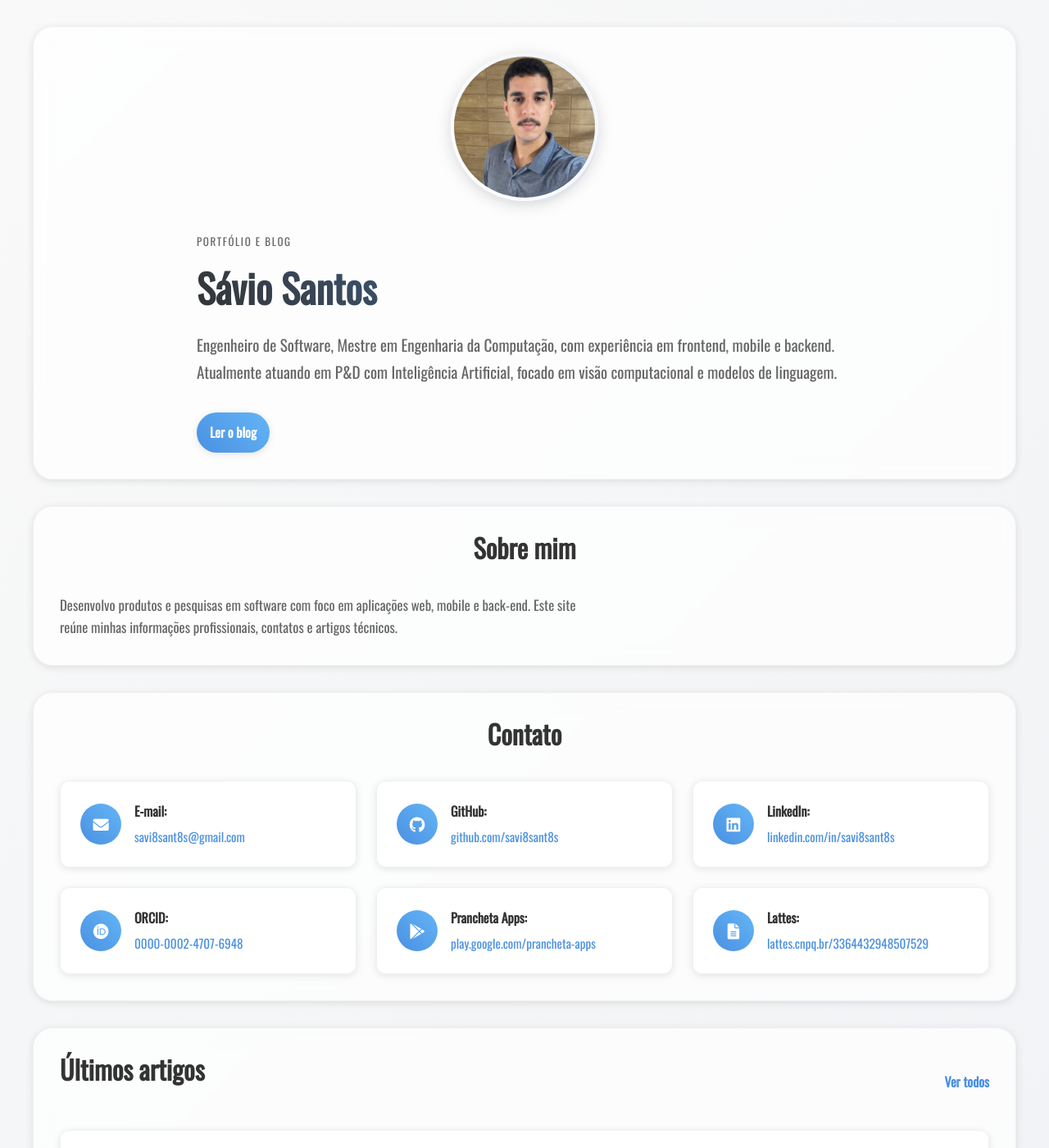
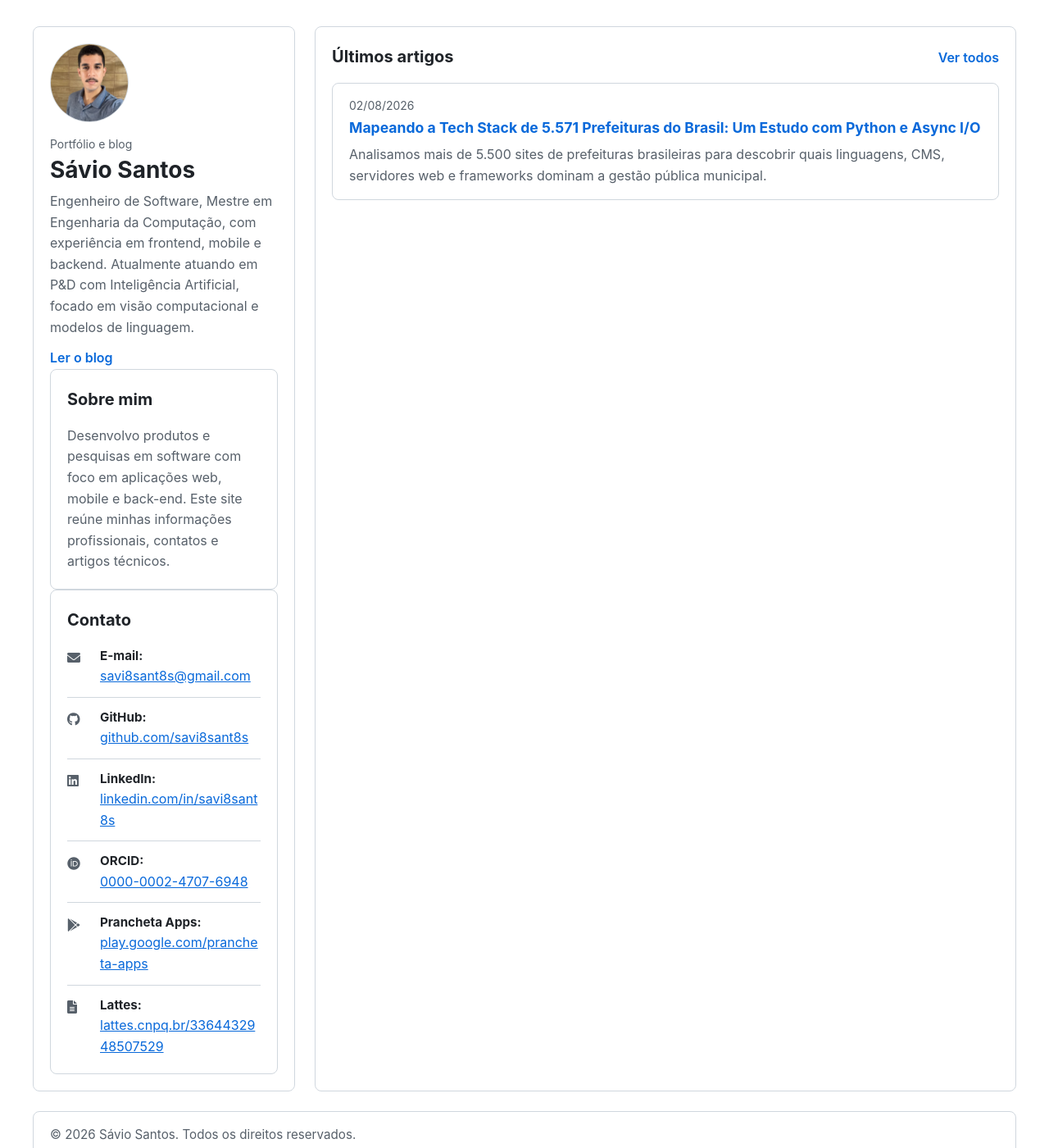
Before and after one commit to savi8sant8s/savi8sant8s.github.io, a Jekyll site: the page built from index.html, in a window 1280 px wide and 1400 px high. Shown: the whole window at 82% size. Built offline with Jekyll 4.4.1, drawn with Linux system fonts in a browser that asks for light colours.

Commit message:
refactor: Update layout structure and styles for homepage sections

```diff
--- a/index.html
+++ b/index.html
@@ -19,11 +19,10 @@ permalink: /
 
 <body class="home-page">
     <main class="home-layout">
-        <section class="hero-card">
+        <aside class="hero-card">
             <div class="profile-section">
                 <div class="image-wrapper">
                     <img class="logo" src="/images/logo.jpeg" alt="Sávio Santos" loading="lazy">
-                    <div class="image-overlay"></div>
                 </div>
                 <div class="profile-info">
                     <p class="eyebrow">{{ site.data.profile.eyebrow }}</p>
@@ -32,8 +31,6 @@ permalink: /
                     <a class="blog-link" href="/blog/">Ler o blog</a>
                 </div>
             </div>
-        </section>
-
             <section class="section-block">
                 <h2 class="section-title">Sobre mim</h2>
                 <p class="about-text">{{ site.data.profile.about }}</p>
@@ -57,15 +54,16 @@ permalink: /
                     {% endfor %}
                 </div>
             </section>
+        </aside>
 
-        <section class="section-block">
+        <section class="section-block blog-panel">
             <div class="section-header-row">
                 <h2 class="section-title section-title-inline">Últimos artigos</h2>
                 <a class="section-link" href="/blog/">Ver todos</a>
             </div>
 
-            <div class="post-list">
-                {% for post in site.posts limit: 3 %}
+            <div class="post-list post-list-wide">
+                {% for post in site.posts limit: 5 %}
                 <article class="post-card post-card-list">
                     <p class="post-meta">{{ post.date | date: "%d/%m/%Y" }}</p>
                     <h3 class="post-heading">
--- a/style.css
+++ b/style.css
@@ -1,93 +1,133 @@
-@font-face {
-    font-family: 'Oswald';
-    src: url('fonts/Oswald-Regular.ttf') format('truetype');
-}
-
 :root {
-    --primary-bg: #f9f9f9;
-    --card-bg: #b4b6b849;
-    --text-primary: #333;
-    --text-secondary: #666;
-    --accent-color: #4a90e2;
-    --shadow-light: 0 2px 10px rgba(0,0,0,0.1);
-    --shadow-medium: 0 4px 20px rgba(0,0,0,0.15);
-    --border-radius: 12px;
-    --transition: all 0.3s cubic-bezier(0.4, 0, 0.2, 1);
+    --bg: #ffffff;
+    --surface: #ffffff;
+    --border: #d0d7de;
+    --text: #1f2328;
+    --muted: #57606a;
+    --link: #0969da;
+    --link-hover: #054da7;
+    --max-width: 1200px;
 }
 
 * {
     box-sizing: border-box;
 }
 
+html,
 body {
-    font-family: 'Oswald', sans-serif;
     margin: 0;
-    padding: 0;
-    display: flex;
-    justify-content: center;
-    background: linear-gradient(135deg, var(--primary-bg) 0%, #f0f2f5 100%);
-    min-height: 100vh;
-    color: var(--text-primary);
+    background: var(--bg);
+    color: var(--text);
+    font-family: -apple-system, BlinkMacSystemFont, "Segoe UI", Helvetica, Arial, sans-serif;
     line-height: 1.6;
 }
 
-body.home-page {
+body.home-page,
+body.site-shell {
     display: block;
 }
 
-.container {
-    display: grid;
-    grid-template-columns: 1fr;
-    max-width: 1200px;
-    width: 100%;
-    padding: 2rem;
-    gap: 3rem;
-    animation: fadeInUp 0.6s ease-out;
+body {
+    min-height: 100vh;
+}
+
+a {
+    color: var(--link);
+}
+
+a:hover {
+    color: var(--link-hover);
+}
+
+img {
+    display: block;
+    max-width: 100%;
 }
 
 .home-layout {
-    width: min(1200px, calc(100% - 2rem));
+    width: min(var(--max-width), calc(100% - 2rem));
     margin: 0 auto;
-    padding: 2rem 0 4rem;
+    padding: 2rem 0 3rem;
     display: grid;
-    gap: 2rem;
+    grid-template-columns: minmax(260px, 320px) minmax(0, 1fr);
+    gap: 1.5rem;
+    align-items: start;
 }
 
 .hero-card,
 .section-block,
+.post-card,
 .footer-static {
-    background: rgba(255, 255, 255, 0.72);
-    border: 1px solid rgba(180, 182, 184, 0.18);
-    border-radius: 24px;
-    box-shadow: var(--shadow-light);
-    backdrop-filter: blur(10px);
+    background: var(--surface);
+    border: 1px solid var(--border);
+    border-radius: 8px;
+}
+
+.hero-card,
+.section-block {
+    padding: 1.25rem;
 }
 
 .hero-card {
-    padding: 2rem;
+    position: sticky;
+    top: 1rem;
 }
 
-.section-block {
-    padding: 1.5rem 2rem 2rem;
+.profile-section {
+    display: grid;
+    gap: 1rem;
 }
 
-.footer-static {
-    padding: 1rem 1.5rem;
-    text-align: center;
-    color: var(--text-secondary);
+.image-wrapper {
+    width: 96px;
+    height: 96px;
 }
 
-.eyebrow {
-    margin: 0 0 0.5rem;
-    text-transform: uppercase;
-    letter-spacing: 0.12em;
-    color: var(--text-secondary);
-    font-size: 0.82rem;
+.logo {
+    width: 96px;
+    height: 96px;
+    border-radius: 50%;
+    object-fit: cover;
+    border: 1px solid var(--border);
+}
+
+.eyebrow,
+.post-meta,
+.blog-eyebrow {
+    margin: 0 0 0.25rem;
+    color: var(--muted);
+    font-size: 0.875rem;
+}
+
+.name {
+    margin: 0;
+    font-size: 1.75rem;
+    line-height: 1.2;
+}
+
+.subtitle,
+.about-text,
+.blog-description,
+.post-excerpt {
+    margin: 0.5rem 0 0;
+    color: var(--muted);
+}
+
+.blog-link {
+    display: inline-block;
+    margin-top: 0.75rem;
+    font-weight: 600;
+    text-decoration: none;
+}
+
+.section-title {
+    margin: 0 0 1rem;
+    font-size: 1.25rem;
 }
 
 .section-header-row {
     display: flex;
-    align-items: center;
+    align-items: baseline;
     justify-content: space-between;
     gap: 1rem;
     margin-bottom: 1rem;
@@ -97,333 +137,48 @@ body.home-page {
     margin: 0;
 }
 
-.section-link {
-    color: var(--accent-color);
+.section-link,
+.site-home-link {
     text-decoration: none;
-    font-weight: 600;
-}
-
-.section-link:hover {
-    text-decoration: underline;
-}
-
-.about-text {
-    margin: 0;
-    max-width: 75ch;
-    color: var(--text-secondary);
-    font-size: 1.05rem;
-}
-
-.footer-static p {
-    margin: 0;
-}
-
-.section-block .post-list {
-    grid-template-columns: repeat(auto-fit, minmax(240px, 1fr));
-}
-
-/* Language Toggle */
-.language-toggle {
-    position: fixed;
-    top: 2rem;
-    right: 2rem;
-    z-index: 1000;
-}
-
-.lang-btn {
-    display: flex;
-    align-items: center;
-    gap: 0.5rem;
-    padding: 0.7rem 1rem;
-    background: rgba(255, 255, 255, 0.9);
-    border: 2px solid var(--card-bg);
-    border-radius: 50px;
-    color: var(--text-primary);
-    font-family: 'Oswald', sans-serif;
-    font-weight: 600;
-    cursor: pointer;
-    transition: var(--transition);
-    backdrop-filter: blur(10px);
-    box-shadow: var(--shadow-light);
-}
-
-.lang-btn:hover {
-    transform: translateY(-2px);
-    box-shadow: var(--shadow-medium);
-    border-color: var(--accent-color);
-}
-
-.lang-btn.active {
-    background: var(--accent-color);
-    color: white;
-    border-color: var(--accent-color);
-}
-
-/* Header Section */
-.header {
-    text-align: center;
-    opacity: 0;
-    transform: translateY(30px);
-    transition: var(--transition);
-}
-
-.header.fade-in {
-    opacity: 1;
-    transform: translateY(0);
-}
-
-.profile-section {
-    display: flex;
-    flex-direction: column;
-    align-items: center;
-    gap: 2rem;
-}
-
-.image-wrapper {
-    position: relative;
-    display: inline-block;
-}
-
-.logo {
-    width: 180px;
-    height: 180px;
-    border-radius: 50%;
-    object-fit: cover;
-    box-shadow: var(--shadow-medium);
-    transition: var(--transition);
-    border: 4px solid white;
-}
-
-.logo:hover {
-    transform: scale(1.05);
-    box-shadow: 0 8px 30px rgba(0,0,0,0.2);
-}
-
-.image-overlay {
-    position: absolute;
-    top: 0;
-    left: 0;
-    right: 0;
-    bottom: 0;
-    border-radius: 50%;
-    background: linear-gradient(45deg, transparent 0%, rgba(74, 144, 226, 0.1) 100%);
-    pointer-events: none;
-}
-
-.profile-info {
-    max-width: 800px;
-}
-
-.name {
-    font-size: 3rem;
-    margin: 0 0 1rem 0;
-    background: linear-gradient(45deg, var(--text-primary), var(--accent-color));
-    -webkit-background-clip: text;
-    -webkit-text-fill-color: transparent;
-    background-clip: text;
-    font-weight: 600;
-}
-
-.subtitle {
-    font-size: 1.2rem;
-    color: var(--text-secondary);
-    margin: 0 0 1.5rem 0;
-    line-height: 1.7;
-}
-
-.status-badge {
-    display: inline-flex;
-    align-items: center;
-    gap: 0.5rem;
-    padding: 0.5rem 1rem;
-    background: rgba(76, 175, 80, 0.1);
-    border: 1px solid rgba(76, 175, 80, 0.3);
-    border-radius: 25px;
-    color: #4caf50;
-    font-size: 0.9rem;
-    font-weight: 600;
-}
-
-.pulse {
-    animation: pulse 2s infinite;
-}
-
-@keyframes pulse {
-    0% { opacity: 1; }
-    50% { opacity: 0.5; }
-    100% { opacity: 1; }
-}
-
-/* Contacts Section */
-.contacts-section {
-    opacity: 0;
-    transform: translateY(30px);
-    transition: var(--transition);
-    transition-delay: 0.2s;
-}
-
-.contacts-section.fade-in {
-    opacity: 1;
-    transform: translateY(0);
-}
-
-.section-title {
-    font-size: 2rem;
-    text-align: center;
-    margin: 0 0 2rem 0;
-    color: var(--text-primary);
     font-weight: 600;
 }
 
 .contacts-grid {
     display: grid;
-    grid-template-columns: repeat(auto-fit, minmax(320px, 1fr));
-    gap: 1.5rem;
+    gap: 0.75rem;
 }
 
 .contact-card {
-    display: flex;
-    align-items: center;
-    gap: 1rem;
-    padding: 1.5rem;
-    background: rgba(255, 255, 255, 0.7);
-    border-radius: var(--border-radius);
-    box-shadow: var(--shadow-light);
-    transition: var(--transition);
-    backdrop-filter: blur(10px);
-    border: 1px solid rgba(180, 182, 184, 0.2);
-    opacity: 0;
-    transform: translateY(20px);
-    animation: slideInUp 0.6s ease-out forwards;
+    display: grid;
+    grid-template-columns: 28px minmax(0, 1fr);
+    gap: 0.75rem;
+    align-items: start;
+    padding-top: 0.75rem;
+    border-top: 1px solid var(--border);
 }
 
-.contact-card:hover {
-    transform: translateY(-5px);
-    box-shadow: var(--shadow-medium);
-    background: rgba(255, 255, 255, 0.9);
+.contact-card:first-child {
+    border-top: 0;
+    padding-top: 0;
 }
 
 .contact-icon {
-    display: flex;
-    align-items: center;
-    justify-content: center;
-    width: 50px;
-    height: 50px;
-    background: linear-gradient(45deg, var(--accent-color), #64b5f6);
-    color: white;
-    border-radius: 50%;
-    font-size: 1.2rem;
-    flex-shrink: 0;
-}
-
-.contact-info {
-    flex: 1;
-    min-width: 0;
+    color: var(--muted);
+    padding-top: 0.15rem;
 }
 
 .contact-title {
     display: block;
-    color: var(--text-primary);
-    font-size: 1rem;
-    margin-bottom: 0.3rem;
+    color: var(--text);
+    font-size: 0.95rem;
 }
 
 .contact-link {
-    color: var(--accent-color);
-    text-decoration: none;
-    word-break: break-all;
-    transition: var(--transition);
-    font-size: 0.95rem;
+    word-break: break-word;
 }
 
-.contact-link:hover {
-    color: #2196f3;
-    text-decoration: underline;
-}
-
-/* Footer */
-.footer {
-    text-align: center;
-    padding: 2rem 0;
-    color: var(--text-secondary);
-    font-size: 0.9rem;
-    opacity: 0;
-    transform: translateY(20px);
-    transition: var(--transition);
-    transition-delay: 0.4s;
-}
-
-.footer.fade-in {
-    opacity: 1;
-    transform: translateY(0);
-}
-
-.blog-link {
-    display: inline-flex;
-    align-items: center;
-    margin-top: 0.5rem;
-    padding: 0.75rem 1rem;
-    border-radius: 999px;
-    background: linear-gradient(45deg, var(--accent-color), #64b5f6);
-    color: white;
-    text-decoration: none;
-    font-weight: 600;
-    transition: var(--transition);
-    box-shadow: var(--shadow-light);
-}
-
-.blog-link:hover {
-    transform: translateY(-2px);
-    box-shadow: var(--shadow-medium);
-}
-
-body.site-shell {
-    display: block;
-}
-
-.blog-layout {
-    width: min(960px, calc(100% - 2rem));
-    margin: 0 auto;
-    padding: 3rem 0 4rem;
-}
-
-.blog-header {
-    display: grid;
-    gap: 1rem;
-    margin-bottom: 2rem;
-    padding-bottom: 1.5rem;
-    border-bottom: 1px solid rgba(0, 0, 0, 0.08);
-}
-
-.site-home-link {
-    color: var(--accent-color);
-    text-decoration: none;
-    font-weight: 600;
-}
-
-.site-home-link:hover {
-    text-decoration: underline;
-}
-
-.blog-eyebrow {
-    margin: 0;
-    text-transform: uppercase;
-    letter-spacing: 0.12em;
-    color: var(--text-secondary);
-    font-size: 0.82rem;
-}
-
-.blog-title {
-    margin: 0.15rem 0 0;
-    font-size: clamp(2rem, 4vw, 3.5rem);
-    line-height: 1.1;
-}
-
-.blog-description {
-    margin: 0.5rem 0 0;
-    max-width: 65ch;
-    color: var(--text-secondary);
-    font-size: 1.05rem;
+.blog-panel {
+    min-height: 100%;
 }
 
 .post-list {
@@ -431,169 +186,86 @@ body.site-shell {
     gap: 1rem;
 }
 
-.post-card {
-    padding: 1.5rem;
-    background: rgba(255, 255, 255, 0.78);
-    border: 1px solid rgba(180, 182, 184, 0.18);
-    border-radius: var(--border-radius);
-    box-shadow: var(--shadow-light);
-    backdrop-filter: blur(10px);
+.post-list-wide {
+    grid-template-columns: repeat(auto-fit, minmax(260px, 1fr));
 }
 
-.post-card-list {
-    transition: var(--transition);
-}
-
-.post-card-list:hover {
-    transform: translateY(-3px);
-    box-shadow: var(--shadow-medium);
+.post-card {
+    padding: 1rem 1.25rem;
 }
 
 .post-card-list a {
-    color: inherit;
     text-decoration: none;
-}
-
-.post-card-list a:hover {
-    color: var(--accent-color);
-}
-
-.post-meta {
-    margin: 0 0 0.5rem;
-    color: var(--text-secondary);
-    font-size: 0.92rem;
 }
 
 .post-heading {
     margin: 0;
-    font-size: clamp(1.5rem, 3vw, 2.1rem);
-    line-height: 1.2;
-}
-
-.post-excerpt {
-    margin: 0.75rem 0 0;
-    color: var(--text-secondary);
+    font-size: 1.1rem;
+    line-height: 1.35;
 }
 
 .post-content {
-    margin-top: 1.5rem;
-    font-size: 1.05rem;
-    line-height: 1.8;
+    margin-top: 1rem;
 }
 
 .post-content h2,
 .post-content h3 {
-    margin-top: 1.6rem;
-}
-
-.post-content a {
-    color: var(--accent-color);
-}
-
-.post-content a:hover {
-    text-decoration: underline;
+    margin-top: 1.5rem;
 }
 
 .post-content ul,
 .post-content ol {
-    padding-left: 1.4rem;
+    padding-left: 1.25rem;
 }
 
-/* Animations */
-@keyframes fadeInUp {
-    from {
-        opacity: 0;
-        transform: translateY(30px);
+.blog-layout {
+    width: min(960px, calc(100% - 2rem));
+    margin: 0 auto;
+    padding: 2rem 0 3rem;
+}
+
+.blog-header {
+    margin-bottom: 1.5rem;
+    padding-bottom: 1rem;
+    border-bottom: 1px solid var(--border);
+}
+
+.blog-title {
+    margin: 0.25rem 0 0;
+    font-size: 2rem;
+    line-height: 1.2;
+}
+
+.footer-static {
+    grid-column: 1 / -1;
+    padding: 1rem 1.25rem;
+    color: var(--muted);
+    font-size: 0.95rem;
+}
+
+.footer-static p {
+    margin: 0;
+}
+
+@media (max-width: 900px) {
+    .home-layout {
+        grid-template-columns: 1fr;
     }
-    to {
-        opacity: 1;
-        transform: translateY(0);
+
+    .hero-card {
+        position: static;
     }
 }
 
-@keyframes slideInUp {
-    from {
-        opacity: 0;
-        transform: translateY(20px);
+@media (max-width: 640px) {
+    .home-layout,
+    .blog-layout {
+        width: min(100% - 1rem, var(--max-width));
+        padding-top: 1rem;
     }
-    to {
-        opacity: 1;
-        transform: translateY(0);
+
+    .section-header-row {
+        flex-direction: column;
+        align-items: flex-start;
     }
 }
-
-/* Responsive Design */
-@media (max-width: 768px) {
-    .container {
-        padding: 1rem;
-        gap: 2rem;
-    }
-
-    .language-toggle {
-        top: 1rem;
-        right: 1rem;
-    }
-
-    .lang-btn {
-        padding: 0.6rem 0.8rem;
-        font-size: 0.9rem;
-    }
-
-    .name {
-        font-size: 2.5rem;
-    }
-
-    .subtitle {
-        font-size: 1.1rem;
-    }
-
-    .logo {
-        width: 150px;
-        height: 150px;
-    }
-
-    .contacts-grid {
-        grid-template-columns: 1fr;
-        gap: 1rem;
-    }
-
-    .contact-card {
-        padding: 1rem;
-        flex-direction: column;
-        text-align: center;
-        gap: 0.8rem;
-    }
-
-    .contact-info {
-        text-align: center;
-    }
-
-    .section-title {
-        font-size: 1.8rem;
-    }
-}
-
-@media (max-width: 480px) {
-    .name {
-        font-size: 2rem;
-    }
-
-    .subtitle {
-        font-size: 1rem;
-    }
-
-    .logo {
-        width: 120px;
-        height: 120px;
-    }
-
-    .contact-card {
-        padding: 0.8rem;
-    }
-
-    .contact-icon {
-        width: 40px;
-        height: 40px;
-        font-size: 1rem;
-    }
-}
```
Lines whose indentation alone changed are shown as unchanged.
